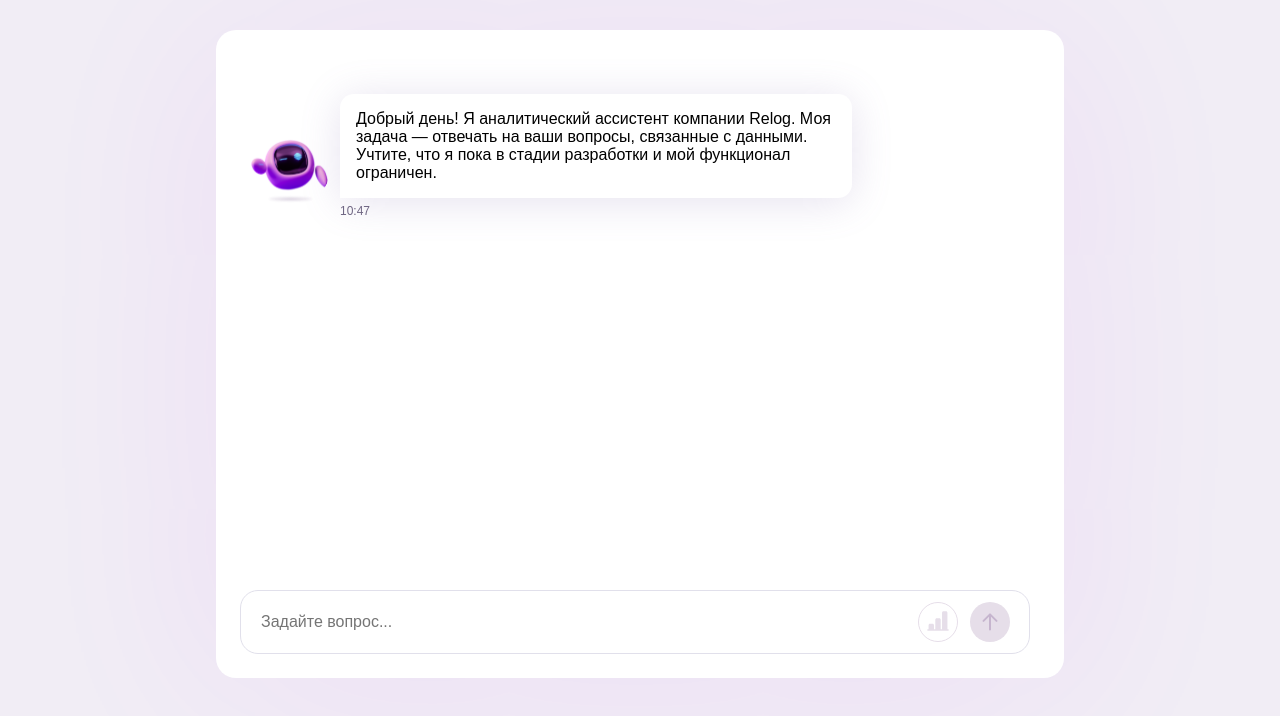
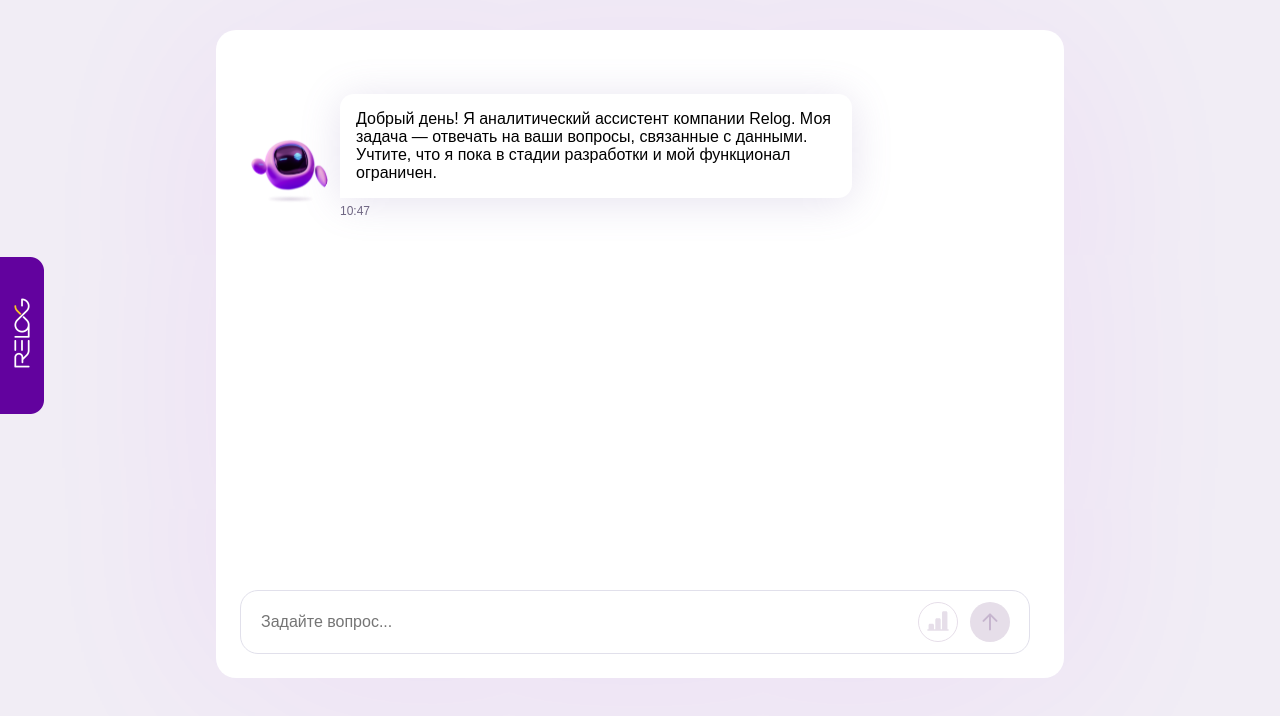
Before and after one commit to sbeka/relog-asap, a React (Create React App) app: page / in a window 1280 px wide. Shown: the top 716 px of the page. Built offline with nearby package versions, Linux system fonts and the light colour scheme; a web font is replaced by a local one.

Commit message:
added logo

```diff
--- a/src/App/App.css
+++ b/src/App/App.css
@@ -0,0 +1,7 @@
+.App .logo-relog {
+    position: absolute;
+    left: 0;
+    top: 35%;
+    width: 44px;
+    height: 157px;
+}
--- a/src/App/App.js
+++ b/src/App/App.js
@@ -1,11 +1,13 @@
 import './App.css';
 import Chat from "../Chat/Chat";
+import React from "react";
 
 function App() {
 
     return (
         <div className="App">
-            <Chat />
+            <img className="logo-relog" src="./images/logo-relog.png" alt="relog"/>
+            <Chat/>
         </div>
     );
 }
--- a/src/index.css
+++ b/src/index.css
@@ -9,4 +9,5 @@ body {
   margin: 0;
   background: #F1EDF5;
   font-family: 'SF-Pro', sans-serif;
+  position: relative;
 }
```
Also changed, not shown: public/images/logo-relog.png (added).
